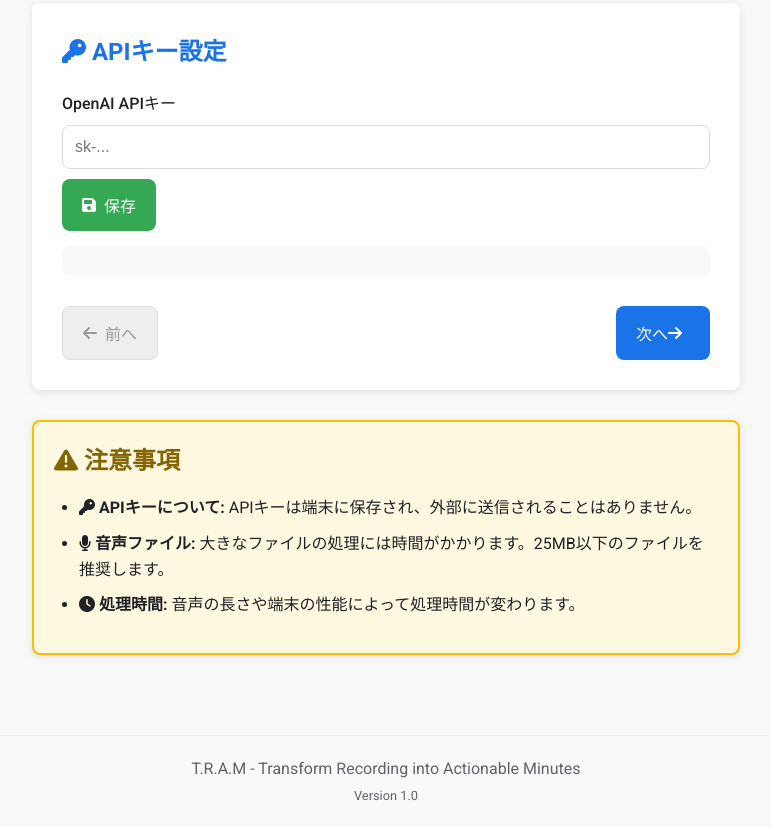
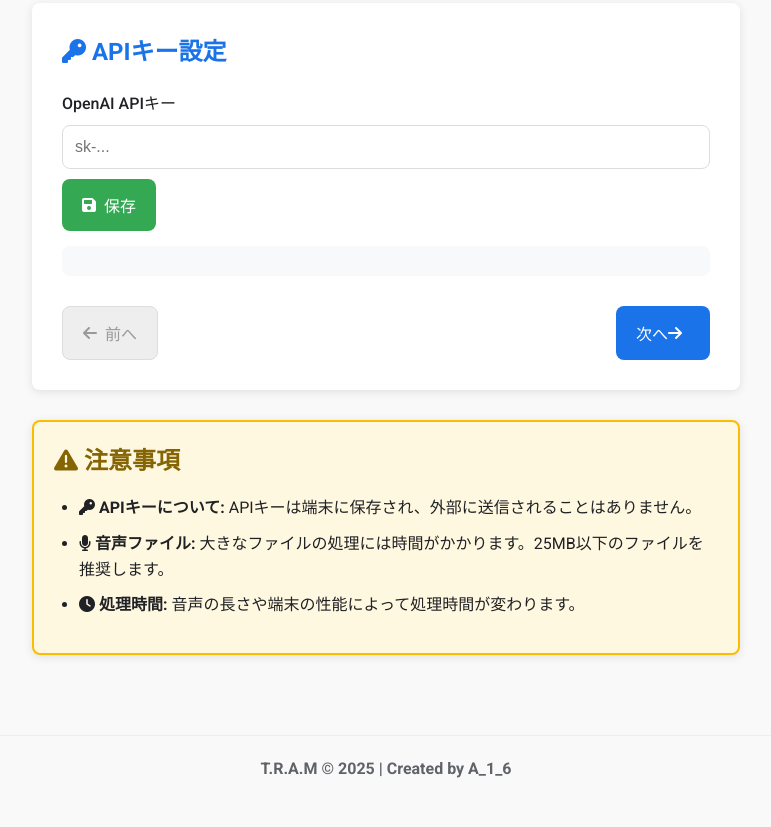
Before and after one commit to AichiroFunakoshi/T.R.A.M.web-app, a plain HTML site: page index.html in a window 1280 px wide. Shown: the part 886-1713 px from the top of the page, without its empty margins (254-1025 px from the left). After the commit the page ends 1687 px from the top, so only its background shows below. Drawn offline with Linux system fonts and the light colour scheme.

Commit message:
Update footer to show T.R.A.M © 2025 | Created by A_1_6

```diff
--- a/index.html
+++ b/index.html
@@ -125,8 +125,7 @@
     </div>
 
     <footer>
-        <p>T.R.A.M - Transform Recording into Actionable Minutes</p>
-        <p class="version">Version 1.0</p>
+        <p><strong>T.R.A.M © 2025 | Created by A_1_6</strong></p>
     </footer>
 
     <script src="app.js"></script>
```
